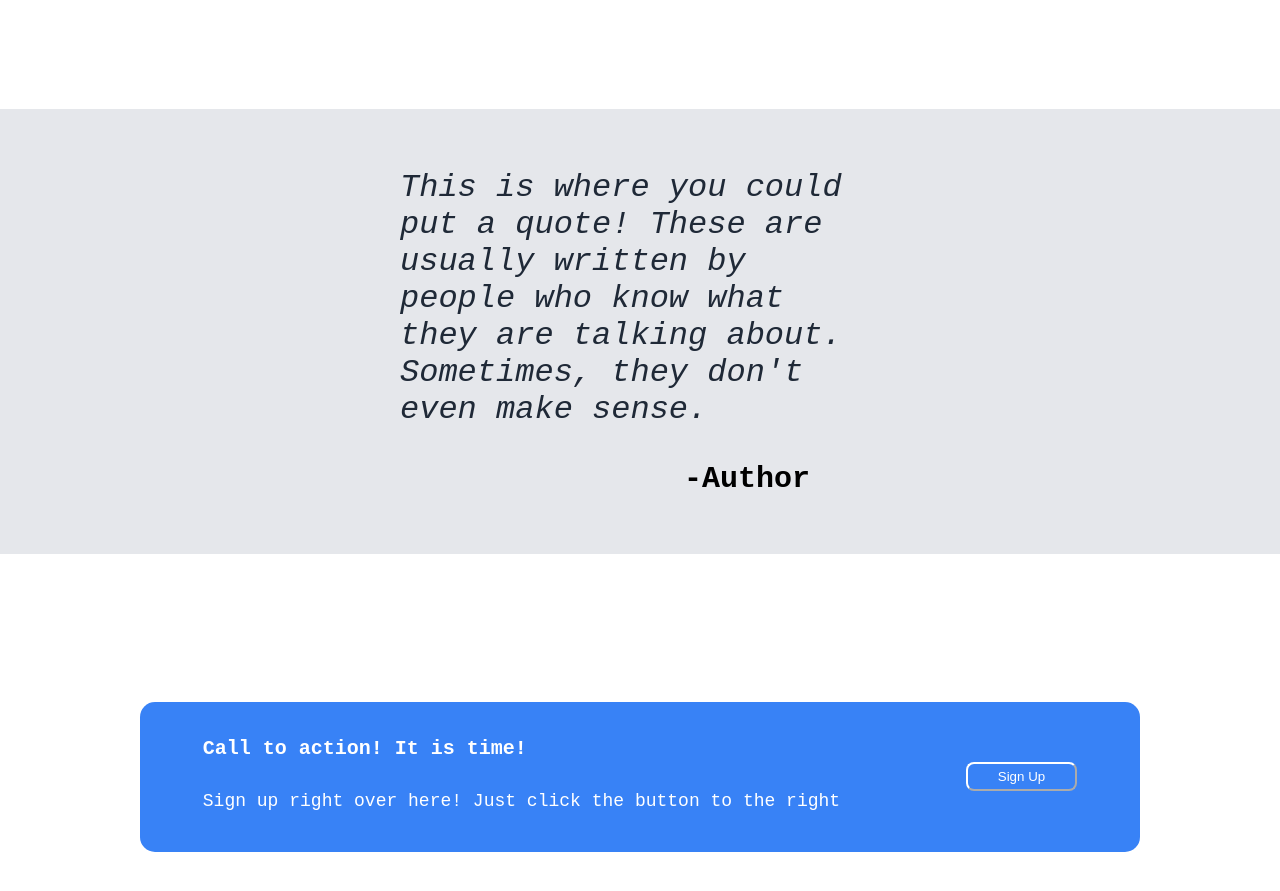
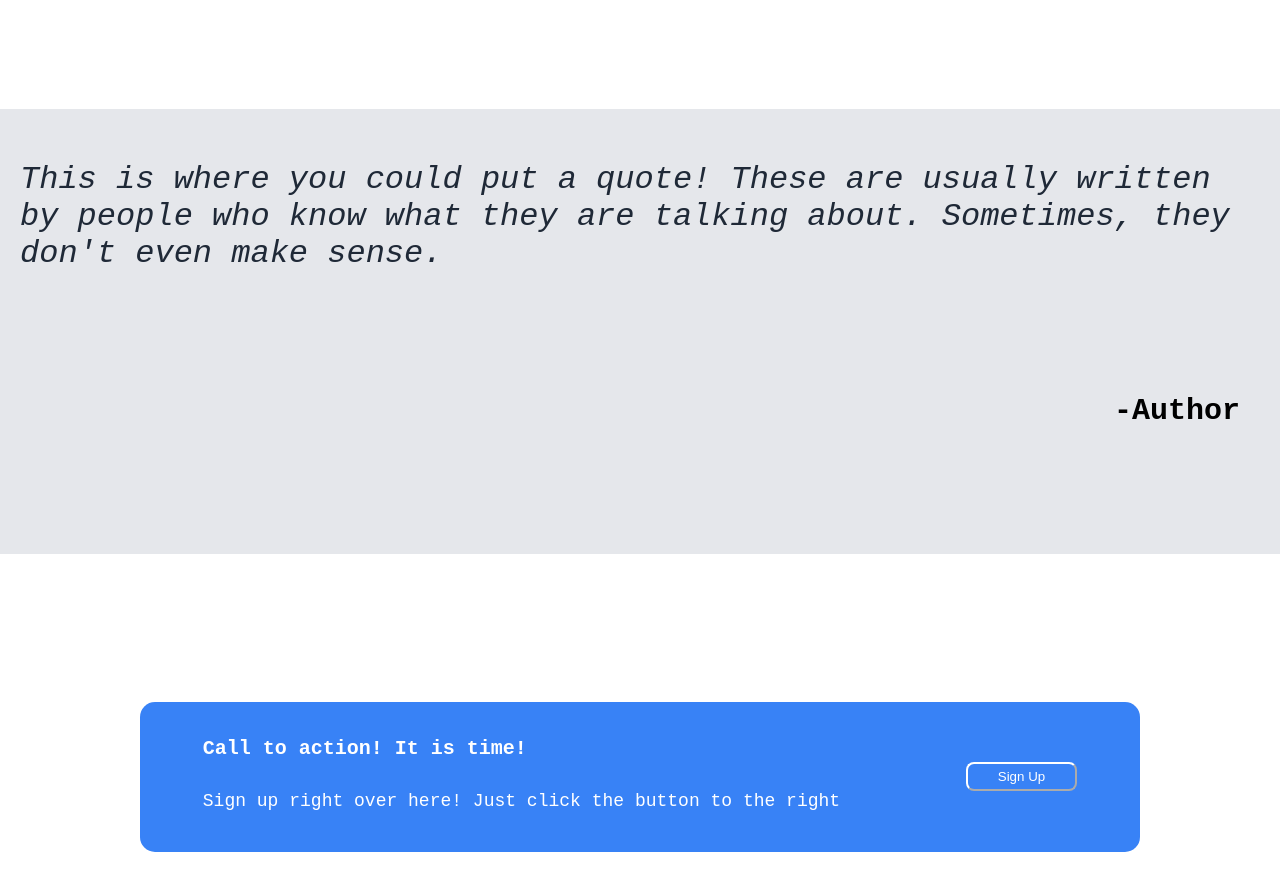
Before and after one commit to iBenzo/odinlandingpage, a plain HTML site: page index.html in a window 1280 px wide. Shown: the part 916-1807 px from the top of the page. Drawn offline with Linux system fonts and the light colour scheme.

Commit message:
adjusted Author section to fix warping on smaller displays

```diff
--- a/index.html
+++ b/index.html
@@ -62,7 +62,7 @@
                 <h1 class="call-to-action-header">Call to action! It is time!</h1>
                 <p class="call-to-action-para">Sign up right over here! Just click the button to the right</p>
             </div>
-            <div class="rectangke-sign-up-button">
+            <div class="rectangle-sign-up-button">
                 <button class="call-to-action-button">Sign Up</button>
             </div>
         </div>
--- a/style.css
+++ b/style.css
@@ -115,26 +115,29 @@ a{
 /*This is section 3*/
 .quote-container{
     display: flex;
-    justify-content: center;
     flex-direction: column;
-    padding: 0px 400px;
     background-color: #e5e7eb;
     min-height: 445px;
 }
 
 .quote-text{
+    display: flex;
+    justify-content: center;
+    align-items: center;
     font-size: 32px;
     color: #1f2937;
     font-style: italic;
+    padding: 20px;
 }
 
 .quote-author{
     display: flex;
     justify-content: right;
-    margin-top: 2px;
+    align-items: center;
     font-weight: bold;
     font-size: 30px;
-    padding: 0px 70px;
+    flex-wrap: nowrap;
+    padding: 40px;
 }
 
 /*This is the call to action section*/
```
